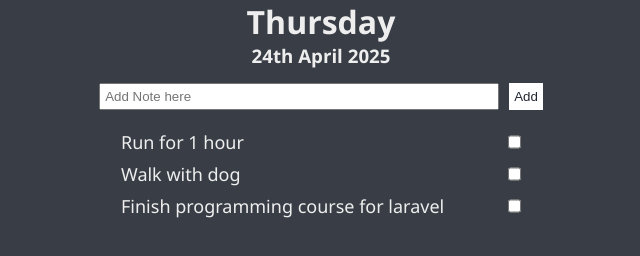
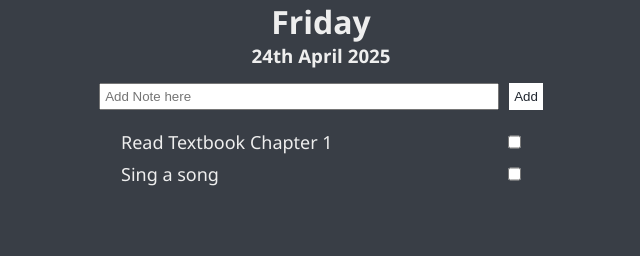
Before and after one commit to PeeOops/ToDo, a plain HTML site: page index.html in a window 1280 px wide. Shown: the whole page, without its empty margins (319-959 px from the left). Drawn offline with Linux system fonts and the light colour scheme.

Commit message:
Added Add Task, Display Tasks, Current Day

```diff
--- a/index.html
+++ b/index.html
@@ -17,18 +17,6 @@
         </div>
         <!-- Tasks List -->
         <div class="tasks" id="tasks">
-            <div class="task">
-                <p>Run for 1 hour</p>
-                <input type="checkbox">
-            </div>
-            <div class="task">
-                <p>Walk with dog</p>
-                <input type="checkbox">
-            </div>
-            <div class="task">
-                <p>Finish programming course for laravel</p>
-                <input type="checkbox">
-            </div>
         </div>
     </div>
 
--- a/js/script.js
+++ b/js/script.js
@@ -2,13 +2,32 @@ const currentDay = document.getElementById("currentDay");
 const currentDate = document.getElementById("currentDate");
 const inputTask = document.getElementById("inputTask");
 const addTaskButton = document.getElementById("addButton");
+const displayTask = document.getElementById("tasks");
+
+// Default Lists
+const defaultLists = [
+    {
+        id: 1,
+        name: "Read Textbook Chapter 1"
+    },
+    {
+        id: 2,
+        name: "Sing a song"
+
+    }
+]
+
+// Check if "tasks" is in localStorage
+if(!localStorage.getItem("tasks")){
+    localStorage.setItem("tasks",JSON.stringify(defaultLists));
+}
+
+// Declare tasksList globally to be accessed
+const tasksList = JSON.parse(localStorage.getItem("tasks"));
 
 
-// Current List
-const tasksList = JSON.parse(localStorage.getItem("tasks")) || [];
 
 // Add Item
-
 addTaskButton.addEventListener("click",() => {
 
     // Task input Value
@@ -29,7 +48,6 @@ addTaskButton.addEventListener("click",() => {
         name : task
     }
 
-
     // new item to the list
     tasksList.push(newItem);
 
@@ -37,8 +55,41 @@ addTaskButton.addEventListener("click",() => {
     localStorage.setItem("tasks", JSON.stringify(tasksList));
 
     // Clear input field
-    task.value = "";
+    inputTask.value = "";
 
-    // Show task
-    console.log(tasksList);
+    // Show tasks
+    showTasks();
 })
+
+// Display Tasks
+
+const showTasks = () => {
+
+    // Redeclare tasksList inside to make sure to get latest tasks
+    const tasksList = JSON.parse(localStorage.getItem("tasks") || []);
+
+    // Clear it first
+    displayTask.innerHTML = "";
+
+    // Show tasks
+    tasksList.forEach(element => {
+        displayTask.innerHTML += `
+            <div class="task">
+                <p>${element.name}</p>
+                <input type="checkbox">
+            </div>
+        `
+    });
+}
+
+const getDate = () => {
+    const today = new Date();
+
+    // Current Day
+    const day = today.getDay();
+    const daysOfWeek = ["Sunday", "Monday", "Tuesday", "Wednesday", "Thursday", "Friday", "Saturday"];
+    currentDay.innerText = daysOfWeek[day];
+}
+
+getDate();
+showTasks();
```
